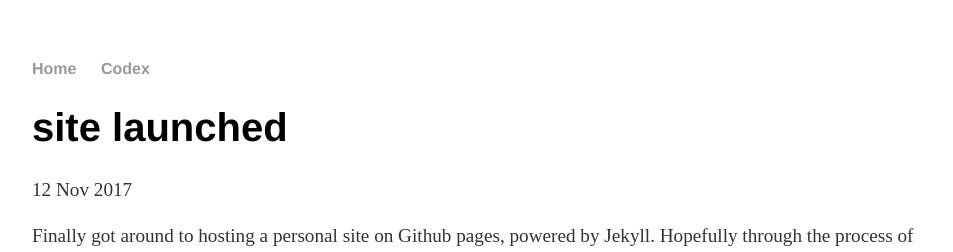
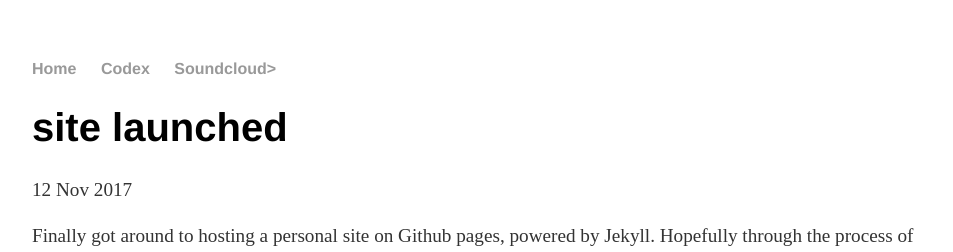
Before and after one commit to EricLWang/EricLWang.github.io, a Jekyll site: the page built from _posts/2017-11-12-site-launched.md, in a window 1280 px wide. Shown: the top 252 px of the page, without its empty margins (160-1113 px from the left). Built offline with Jekyll 4.4.1, drawn with Linux system fonts in a browser that asks for light colours.

Commit message:
Added Soundcloud to Header

```diff
--- a/_layouts/default.html
+++ b/_layouts/default.html
@@ -10,6 +10,7 @@
 	    		<ul>
 	        		<li><a href="/">Home</a></li>
 		        	<li><a href="https://github.com/EricLWang/self/blob/master/Codex.md">Codex</a></li>
+				<li><a href="https://soundcloud.com/sensual-oasis">Soundcloud></a></li>
 	    		</ul>
 			</nav>
 			<div class="container">
```
